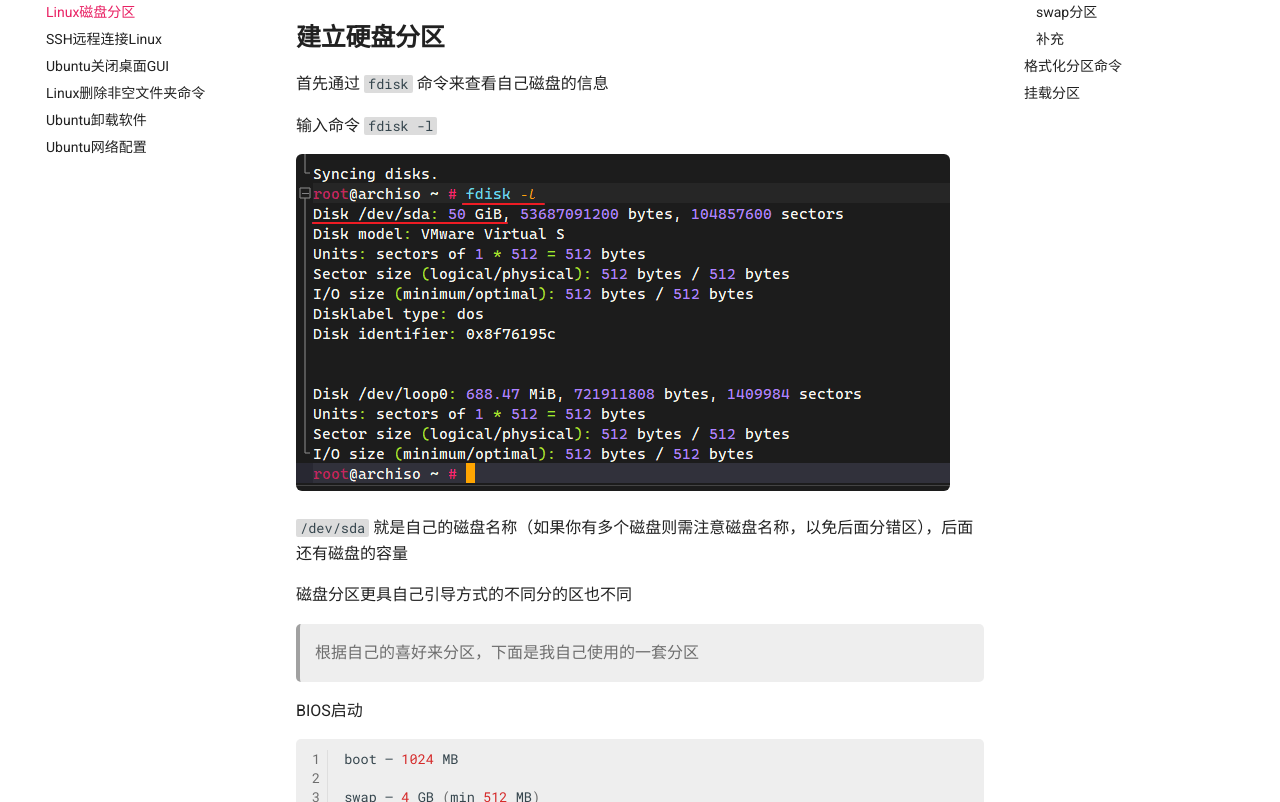
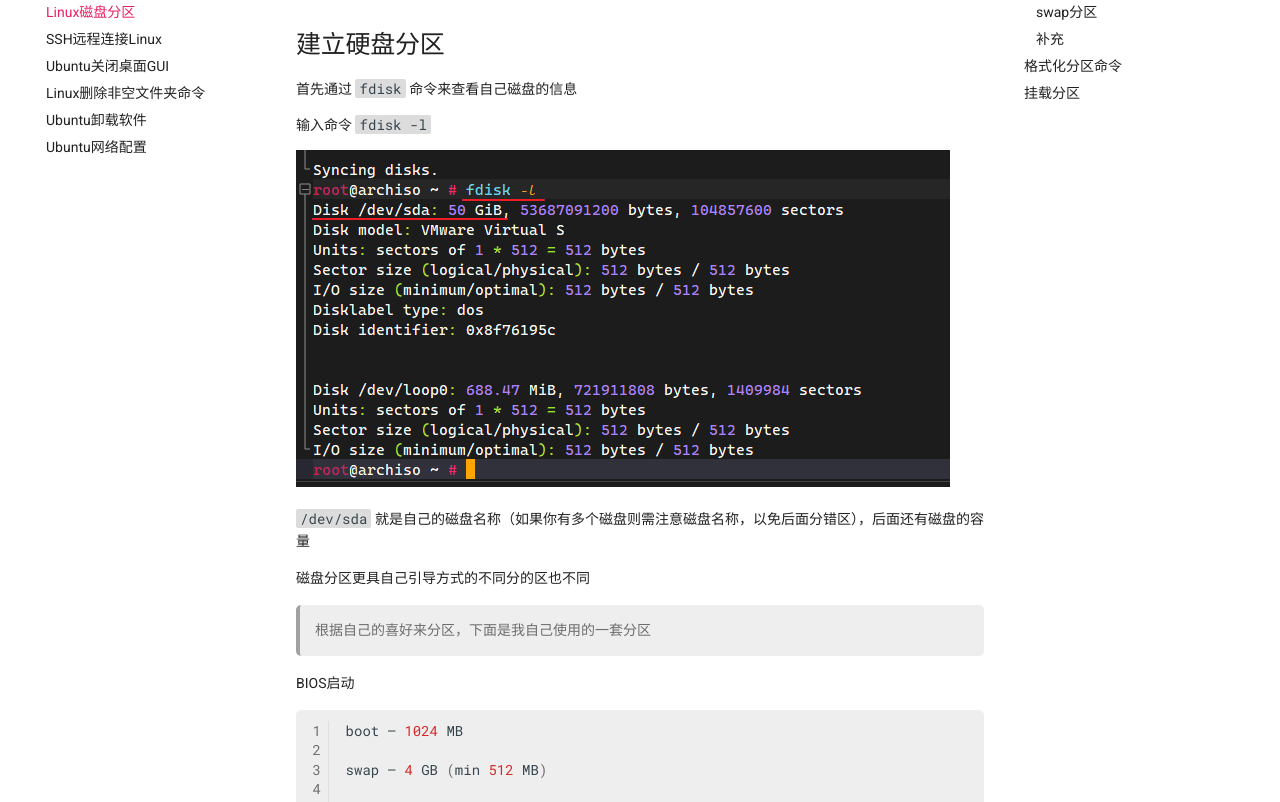
Before and after one commit to mao-design/notes, a plain HTML site: page Linux/Linux磁盘分区/index.html in a window 1280 px wide. Shown: the part 201-1003 px from the top of the page. Drawn offline with Linux system fonts and the light colour scheme.

Commit message:
github action Updated By Github Actions

```diff
--- a/set/stylesheets/extra.css
+++ b/set/stylesheets/extra.css
@@ -1,10 +1,8 @@
-/*动画样式*/
+/*动画*/
 html {
 	scroll-behavior: smooth;
 }
 
-
-/* 提醒栏样式 */
 [data-md-color-primary=pink] .md-typeset blockquote {
 	background: #ababab33;
 }
@@ -23,25 +21,33 @@ html {
 [data-md-color-primary=pink] .md-typeset .highlighttable>tbody>tr>.code>div>pre>code {
 	border-radius: 0px 5px 5px 0px;
 	background: #ababab33;
+	font-size: 14px;
 }
 
 [data-md-color-primary=pink] .highlighttable .linenos {
 	border-radius: 5px 0px 0px 5px;
 	background: #ababab33;
+	font-size: 14px;
 }
 
 [data-md-color-primary=black] .md-typeset .highlighttable>tbody>tr>.code>div>pre>code {
 	border-radius: 0px 5px 5px 0px;
 	background: #5e5e5e33;
+	font-size: 14px;
 }
 
 [data-md-color-primary=black] .highlighttable .linenos {
 	border-radius: 5px 0px 0px 5px;
 	background: #5e5e5e33;
+	font-size: 14px;
+}
+
+p {
+	font-size: 14px;
 }
 
 
-/* 回到顶部标签背景色 */
+/* 回到顶部按钮圆角大小 */
 .md-top {
 	border-radius: 10px;
 }
@@ -50,10 +56,12 @@ html {
 /* 代码背景色 */
 [data-md-color-primary=pink] .md-typeset code {
 	background-color: #dcdcdc;
+	font-size: 14px;
 }
 
 [data-md-color-primary=black] .md-typeset code {
 	background-color: #484747;
+	font-size: 14px;
 }
 
 
@@ -61,34 +69,3 @@ html {
 .md-clipboard {
 	color: #00000000;
 }
-
-/* 标题样式 */
-.md-typeset h1,
-.md-typeset h2,
-.md-typeset h3,
-.md-typeset h4 {
-	font-weight: bold;
-}
-
-/* 标题一之间的外边距，标题一外边距不需要太大 */
-.md-typeset h1 {
-	margin: -0.12em 0 .64em;
-}
-
-/* 标题之间的外边距 */
-.md-typeset h2,
-.md-typeset h3,
-.md-typeset h4 {
-	margin: 1.5em 0 .64em;
-}
-
-/* 标题图标常显示 */
-/*.md-typeset .headerlink {
-     opacity: 1;
-}
-*/
-
-/*图片圆角*/
-img {
-    border-radius: 6px 6px;
-}
```
Also changed, not shown: 1 other file.
